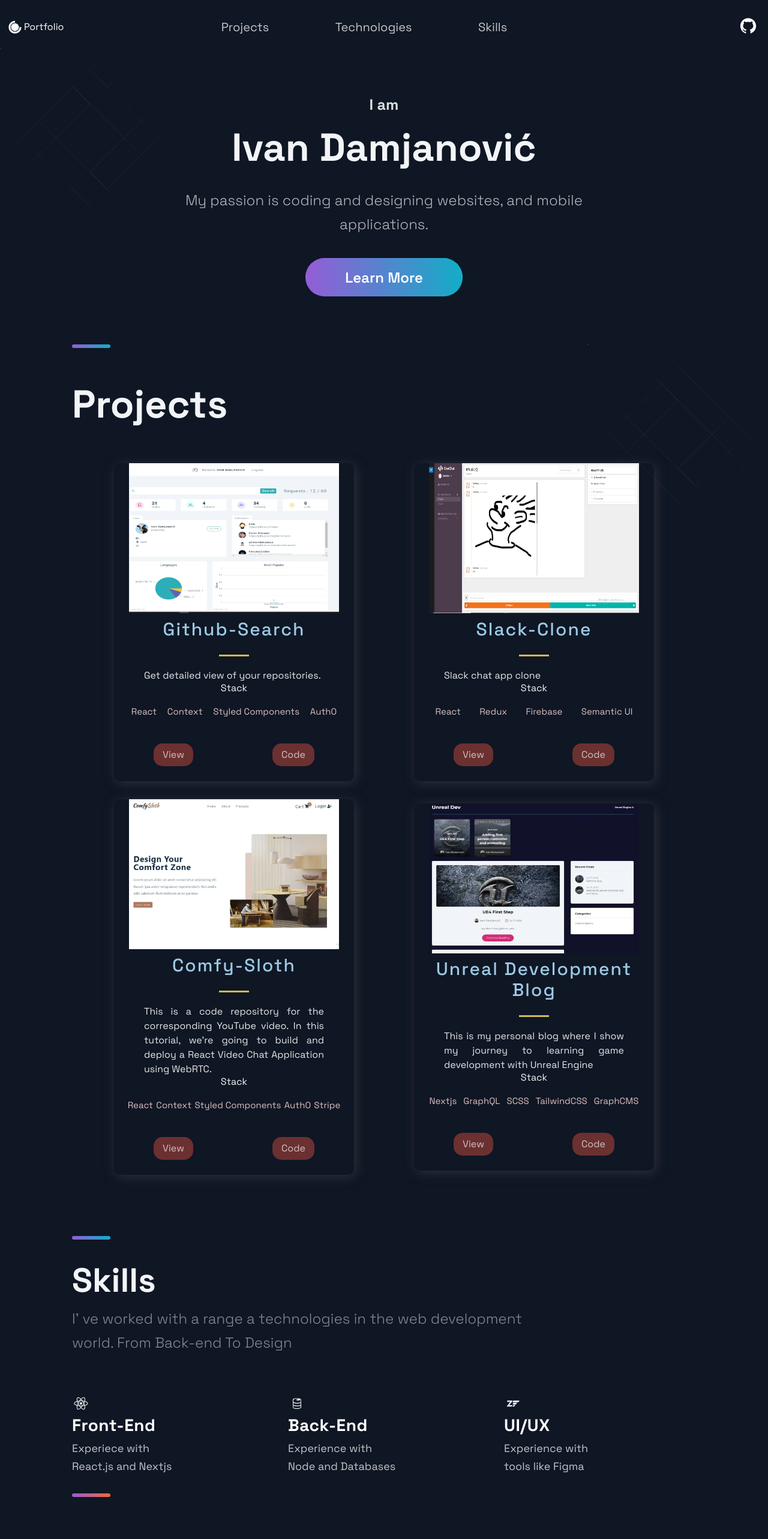
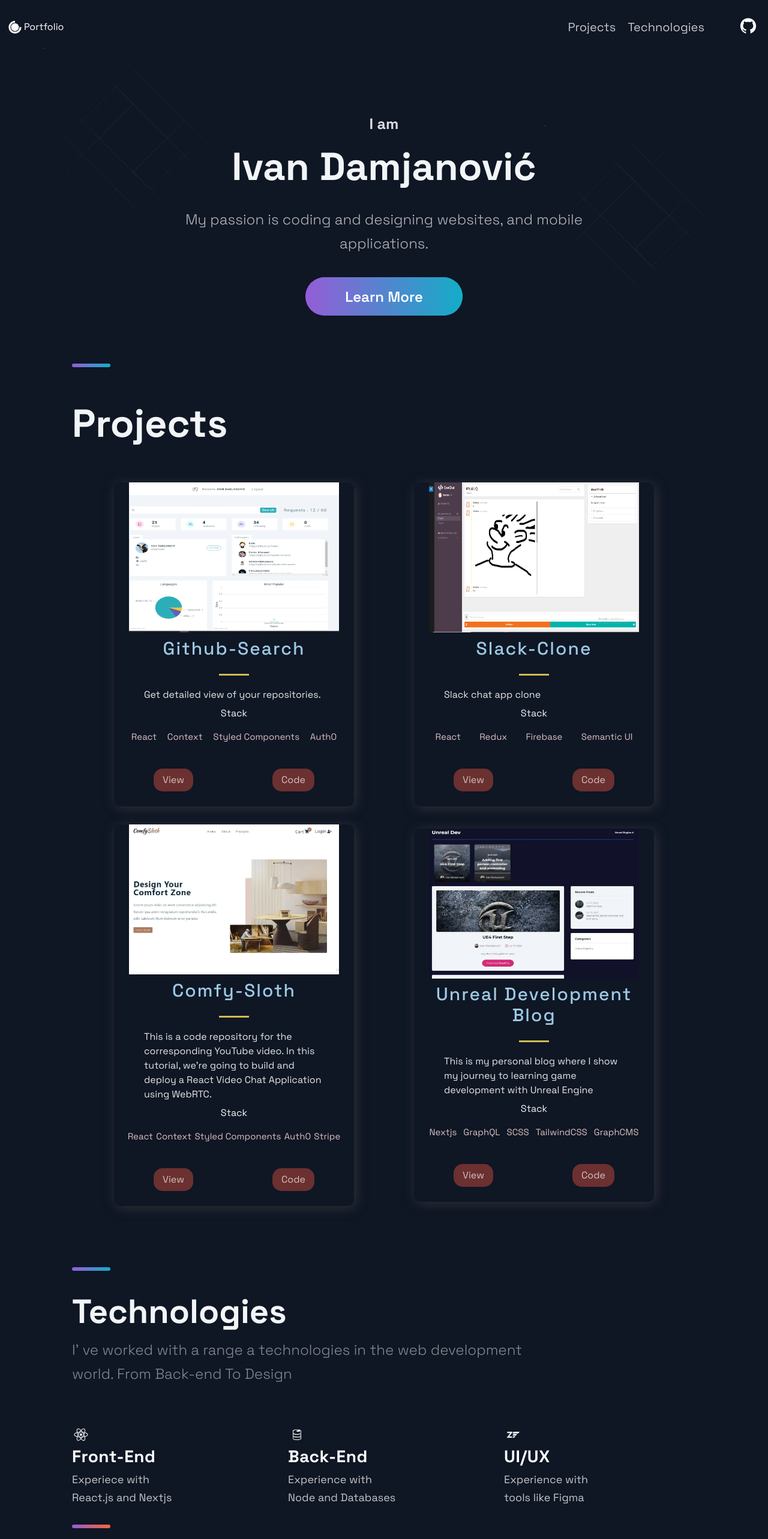
Before and after one commit to Damislav/my-portfolio, a Next.js app: page / in a window 1280 px wide. Shown: the top 2565 px of the page at 60% size. Built offline with nearby package versions, Linux system fonts and the light colour scheme.

Commit message:
refactored

```diff
--- a/src/components/BackgrooundAnimation/BackgroundStyles.js
+++ b/src/components/BackgrooundAnimation/BackgroundStyles.js
@@ -5,5 +5,6 @@ export const BackgroundAnimationWrapper = styled.div`
   height: 300px;
   right: ${(props) => props.right && 0};
   left: ${(props) => props.left && 0};
-
+  top: ${(props) => props.top && 0};
+  bottom: ${(props) => props.top && 0};
 `;
--- a/src/components/CursorPointer/CursorPointer.js
+++ b/src/components/CursorPointer/CursorPointer.js
@@ -2,18 +2,7 @@ import { Cursor } from "custom-pointer-react";
 import { useEffect } from "react";
 
 const CursorPointer = () => {
-  useEffect(() => {
-    handleCursor();
-  });
-
-  const handleCursor = () => {
-    if (window.innerWidth < 720) {
-      console.log(window.innerWidth);
-      return null;
-    } else {
-      return <Cursor className="cursor" color="white" />;
-    }
-  };
+  return <Cursor className="cursor" color="white" />;
 };
 
 export default CursorPointer;
--- a/src/components/Footer/Footer.js
+++ b/src/components/Footer/Footer.js
@@ -31,7 +31,7 @@ const Footer = () => {
       </LinkList>
       <SocialIconsContainer>
         <CompanyContainer>
-          <Slogan>Innovating one project at a time</Slogan>
+          <Slogan>Contact me if you are interested!</Slogan>
         </CompanyContainer>
         <SocialContainer>
           <SocialIcons href="https://github.com/Damislav">
--- a/src/components/Hero/HeroStyles.js
+++ b/src/components/Hero/HeroStyles.js
@@ -24,11 +24,7 @@ export const HeroTitle = styled.div`
   font-size: 65px;
   line-height: 72px;
   width: 100%;
-  color: linear-gradient(
-    121.57deg,
-    #ffffff 18.77%,
-    rgba(255, 255, 255, 0.66) 60.15%;
-  );
+  color: linear-gradient(121.57deg, #ffffff 18.77%, 60.15%;);
 
   background: transparent;
   margin-bottom: 16px;
@@ -80,7 +76,6 @@ export const HeroSpan = styled.span`
   color: rgba(255, 255, 255, 0.86);
   font-weight: bold;
   display: block;
-  text-transform
 `;
 
 export const HeroButton = styled.div`
--- a/src/components/Navbar/Navbar.js
+++ b/src/components/Navbar/Navbar.js
@@ -27,10 +27,7 @@ const Navbar = () => (
         <NavWrapper>Projects</NavWrapper>
       </Link>
       <Link href="#tech" passHref legacyBehavior>
-        <NavWrapper href="#tech">Technologies</NavWrapper>
-      </Link>
-      <Link href="#skills" passHref legacyBehavior>
-        <NavWrapper href="#about">Skills</NavWrapper>
+        <NavWrapper>Technologies</NavWrapper>
       </Link>
     </Div2>
     <Div3>
--- a/src/components/Navbar/NavbarStyles.js
+++ b/src/components/Navbar/NavbarStyles.js
@@ -3,8 +3,8 @@ import styled from "styled-components";
 
 export const Container = styled.div`
   display: grid;
-  grid-template-columns: repeat(4, 1fr);
-  grid-template-rows: 1fr;
+  grid-template-columns: repeat(1, 1fr);
+  /* grid-template-rows: 1fr; */
   grid-column-gap: 2rem;
   align-items: center;
   padding: 1rem;
@@ -12,27 +12,25 @@ export const Container = styled.div`
 
   @media ${(props) => props.theme.breakpoints.sm} {
     display: grid;
-    grid-template-columns: repeat(5, 1fr);
+    /* grid-template-columns: repeat(5, 1fr); */
     grid-template-rows: repeat(2, 60px);
     grid-column-gap: 0.5rem;
     grid-row-gap: 0.5rem;
   }
 `;
 export const Div1 = styled.div`
-  grid-area: 1 / 1 / 2 / 2;
-  display: flex;
-  flex-direction: row;
-  align-content: center;
+  grid-area: 1 / 1 / 1 / 2;
   @media ${(props) => props.theme.breakpoints.sm} {
     grid-area: 1 / 1 / 2 / 3;
   }
 `;
 export const Div2 = styled.div`
   grid-area: 1 / 2 / 2 / 4;
-  display: flex;
-  justify-content: space-around;
+  a {
+    margin: 1rem;
+  }
+
   @media ${(props) => props.theme.breakpoints.sm} {
-    grid-area: 2 / 2 / 3 / 5;
   }
 `;
 export const Div3 = styled.div`
--- a/src/components/Projects/ProjectsStyles.js
+++ b/src/components/Projects/ProjectsStyles.js
@@ -6,7 +6,7 @@ export const ImgContainer = styled.div`
     /* object-fit: c; */
     transition: 0.5s ease-in-out;
     overflow: hidden;
-    /* cursor: pointer !important; */
+    /* cursor: none; */
 
     &:hover {
       /* transition: 0.5s ease-in-out; */
@@ -74,10 +74,11 @@ export const Intro = styled.div`
 export const CardInfo = styled.p`
   width: 100%;
   padding: 0 50px;
+  margin-bottom: 1rem;
   color: #e4e6e7;
   font-style: 2rem;
   line-height: 24px;
-  text-align: justify;
+  text-align: left;
   @media ${(props) => props.theme.breakpoints.sm} {
     padding: 0.3rem;
   }
--- a/src/components/Skills/Skills.js
+++ /dev/null
@@ -1,67 +0,0 @@
-import React from "react";
-import { DiFirebase, DiReact, DiZend } from "react-icons/di";
-import {
-  Section,
-  SectionDivider,
-  SectionText,
-  SectionTitle,
-} from "../../styles/GlobalComponents";
-import {
-  List,
-  ListContainer,
-  ListItem,
-  ListParagraph,
-  ListTitle,
-} from "./SkillsWrapper";
-
-const Technologies = () => (
-  <Section id="skills">
-    <SectionDivider divider />
-    <SectionTitle>Skills</SectionTitle>
-    <SectionText>
-      I&apos; ve worked with a range a technologies in the web development
-      world. From Back-end To Design
-    </SectionText>
-    <List>
-      <ListItem>
-        <picture>
-          <DiReact size="3rem" />
-        </picture>
-        <ListContainer>
-          <ListTitle>Front-End</ListTitle>
-          <ListParagraph>
-            Experiece with <br />
-            React.js and Nextjs
-          </ListParagraph>
-        </ListContainer>
-      </ListItem>
-      <ListItem>
-        <picture>
-          <DiFirebase size="3rem" />
-        </picture>
-        <ListContainer>
-          <ListTitle>Back-End</ListTitle>
-          <ListParagraph>
-            Experience with <br />
-            Node and Databases
-          </ListParagraph>
-        </ListContainer>
-      </ListItem>
-      <ListItem>
-        <picture>
-          <DiZend size="3rem" />
-        </picture>
-        <ListContainer>
-          <ListTitle>UI/UX</ListTitle>
-          <ListParagraph>
-            Experience with <br />
-            tools like Figma
-          </ListParagraph>
-        </ListContainer>
-      </ListItem>
-    </List>
-    <SectionDivider colorAlt />
-  </Section>
-);
-
-export default Technologies;
--- a/src/components/Skills/SkillsWrapper.js
+++ /dev/null
@@ -1,137 +0,0 @@
-import styled from "styled-components";
-
-export const ImageContainer = styled.div`
-  text-align: center;
-  background-image: radial-gradient(
-    50% 50% at 50% 50%,
-    rgba(79, 108, 176, 0.25) 53.8%,
-    rgba(79, 108, 176, 0) 100%
-  );
-  width: 100%;
-  padding: 60px;
-  margin-top: 48px;
-  display: flex;
-  flex-direction: column;
-  align-items: center;
-  justify-content: center;
-
-  @media ${(props) => props.theme.breakpoints.lg} {
-    background-image: none;
-    padding: 0;
-    margin-top: 40px;
-  }
-  @media ${(props) => props.theme.breakpoints.md} {
-    background-image: none;
-    padding: 0;
-    margin-top: 16px;
-  }
-`;
-
-export const MainImage = styled.img`
-  width: 100%;
-`;
-
-export const List = styled.ul`
-  list-style-type: none;
-  display: grid;
-  grid-template-columns: repeat(3, 1fr);
-  gap: 40px;
-  margin: 3rem 0;
-
-  @media ${(props) => props.theme.breakpoints.lg} {
-    margin: 64px 0;
-  }
-
-  @media ${(props) => props.theme.breakpoints.md} {
-    margin: 64px 0;
-    gap: 24px;
-  }
-
-  @media ${(props) => props.theme.breakpoints.sm} {
-    display: flex;
-    flex-direction: column;
-    margin: 32px 0;
-  }
-`;
-
-export const ListContainer = styled.div`
-  display: flex;
-  flex-direction: column;
-
-  @media ${(props) => props.theme.breakpoints.sm} {
-    display: flex;
-    margin-left: 18px;
-  }
-`;
-
-export const ListTitle = styled.h4`
-  font-weight: 700;
-  font-size: 28px;
-  line-height: 32px;
-  letter-spacing: 0.02em;
-  color: #ffffff;
-  margin-bottom: 8px;
-
-  @media ${(props) => props.theme.breakpoints.md} {
-    font-size: 24px;
-    line-height: 28px;
-  }
-
-  @media ${(props) => props.theme.breakpoints.sm} {
-    font-size: 20px;
-    line-height: 28px;
-    letter-spacing: 0.02em;
-    margin-bottom: 4px;
-  }
-`;
-
-export const ListParagraph = styled.p`
-  font-size: 18px;
-  line-height: 30px;
-  color: rgba(255, 255, 255, 0.75);
-
-  @media ${(props) => props.theme.breakpoints.md} {
-    font-size: 16px;
-    line-height: 28px;
-  }
-
-  @media ${(props) => props.theme.breakpoints.sm} {
-    font-size: 14px;
-    line-height: 22px;
-  }
-`;
-
-export const ListItem = styled.li`
-  max-width: 320px;
-  display: flex;
-  flex-direction: column;
-
-  @media ${(props) => props.theme.breakpoints.md} {
-    max-width: 203px;
-  }
-
-  @media ${(props) => props.theme.breakpoints.sm} {
-    margin-bottom: 14px;
-    max-width: 320px;
-    flex-direction: row;
-  }
-`;
-
-export const ListIcon = styled.img`
-  display: block;
-  width: 48px;
-  height: 48px;
-  margin-bottom: 10px;
-
-  @media ${(props) => props.theme.breakpoints.md} {
-    width: 40px;
-    height: 40px;
-    margin-bottom: 8px;
-  }
-
-  @media ${(props) => props.theme.breakpoints.sm} {
-    width: 32px;
-    height: 32px;
-    margin-bottom: 0px;
-  }
-`;
--- a/src/pages/_app.js
+++ b/src/pages/_app.js
@@ -4,7 +4,7 @@ export default function App({ Component, pageProps }) {
   return (
     <>
       <Theme>
-        <CustomCursor />
+        {/* <CustomCursor /> */}
         <Component {...pageProps} />
       </Theme>
     </>
--- a/src/pages/index.js
+++ b/src/pages/index.js
@@ -1,8 +1,9 @@
 import BgAnimation from "../components/BackgrooundAnimation/BackgroundAnimation";
 import { BackgroundAnimationWrapper } from "../components/BackgrooundAnimation/BackgroundStyles";
+
 import Hero from "../components/Hero/Hero";
 import Projects from "../components/Projects/Projects";
-import Skills from "../components/Skills/Skills";
+
 import Technologies from "../components/Technologies/Technologies";
 import { Layout } from "../layout/Layout";
 import { Section } from "../styles/GlobalComponents";
@@ -10,17 +11,16 @@ import { Section } from "../styles/GlobalComponents";
 const Home = () => {
   return (
     <Layout title="Portfolio">
-      {/* <Section flex center> */}
-      <BackgroundAnimationWrapper left>
-        <BgAnimation />
-      </BackgroundAnimationWrapper>
-      <Hero />
-      <BackgroundAnimationWrapper right>
-        <BgAnimation />
-      </BackgroundAnimationWrapper>
-      {/* </Section> */}
+      <Section flex center>
+        <BackgroundAnimationWrapper top left>
+          <BgAnimation />
+        </BackgroundAnimationWrapper>
+        <Hero />
+        <BackgroundAnimationWrapper bottom right>
+          <BgAnimation />
+        </BackgroundAnimationWrapper>
+      </Section>
       <Projects />
-      <Skills />
       <Technologies />
     </Layout>
   );
--- a/src/styles/globals.js
+++ b/src/styles/globals.js
@@ -12,7 +12,8 @@ const GlobalStyles = createGlobalStyle`
   html {
     font-size: 62.5%;
     scroll-behavior: smooth !important;
-    cursor: pointer;
+    cursor: default;
+
   }
   body {
     font-family: ${(props) => props.theme.fonts.main};
```
